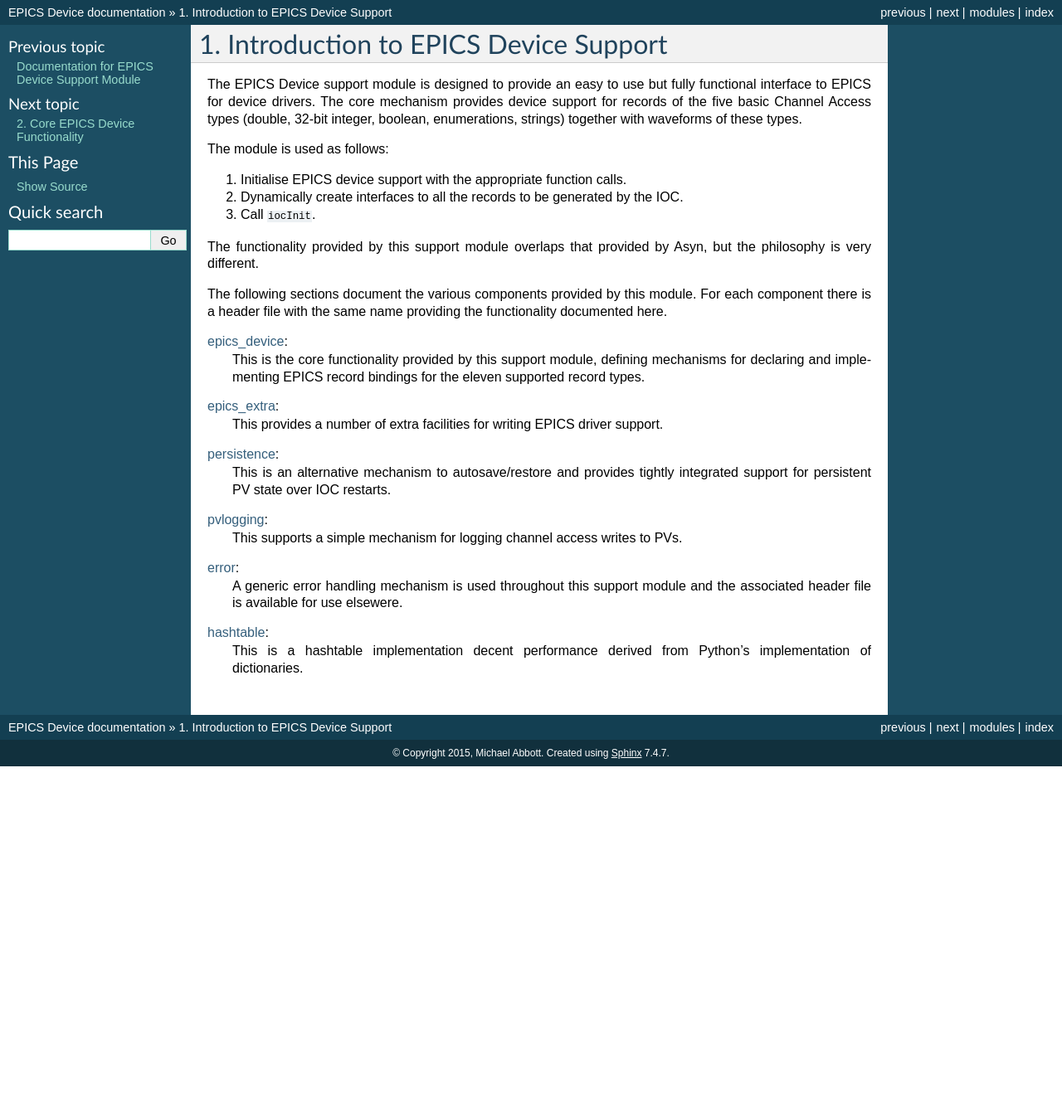
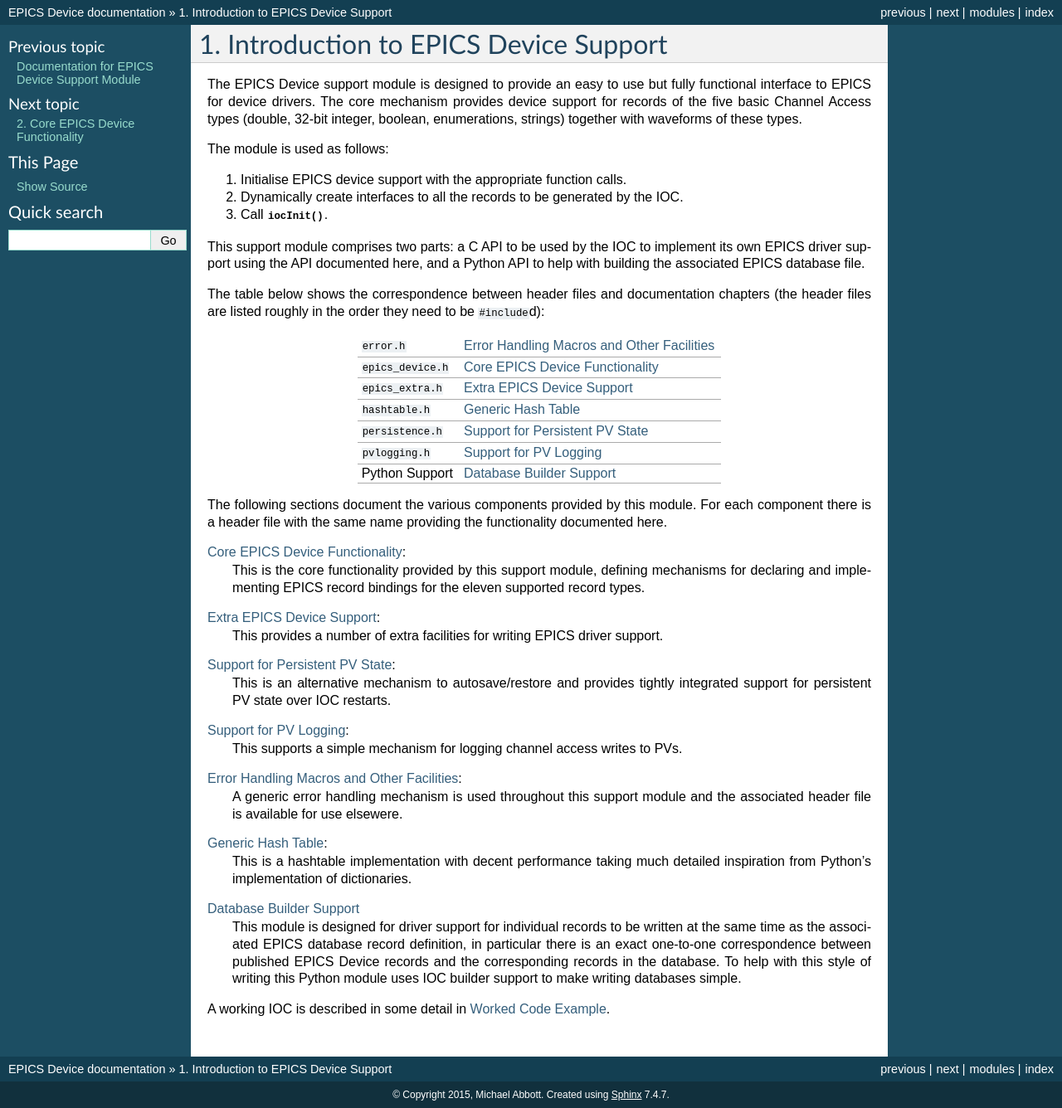
Before and after one commit to DiamondLightSource/epics_device, a Sphinx documentation site: the page built from docs/overview.rst, in a window 1280 px wide. Shown: the whole page at 83% size. Built offline with Sphinx 7.4.7, drawn with Linux system fonts in a browser that asks for light colours; before the commit the page ends 924 px from its top, so only the background shows below that.

Commit message:
EPICS Device: Tidy up introduction
git-svn-id: svn+ssh://serv0002.cs.diamond.ac.uk/home/subversion/repos/controls/diamond/trunk/support/epics_device@126988 e099a375-04f9-0310-9d5f-a741eaff62e1

```diff
--- a/docs/builder.rst
+++ b/docs/builder.rst
@@ -1,27 +1,32 @@
 ..  default-domain:: py
-..  module:: iocbuilder.modules.epics_device
-..  _builder:
-
+..  py:module:: iocbuilder.modules.epics_device
 
 Database Builder Support
 ========================
 
+The functionality documented here is designed to create EPICS databases
+alongside an IOC developed using the EPICS Device C API.  The database building
+process uses the IOC builder, which is a separate support module and documented
+elsewere.
+
 The IOC builder can be used to create records with EPICS Device device support.
 The IOC builder must be initialised appropriately and a little boilerplate is
 needed to use this library for database generation.  See for example the example
-IOC.  The following Python code can be used to build a database::
+IOC.  The following boilerplate Python code can be used to build a database
+(here we assume ``IOCBUILDER`` and ``EPICS_DEVICE`` have been configured in the
+build and exported)::
 
     from pkg_resources import require
-    require('iocbuilder==3.41')     # Or version as appropriate
+    import os
+    require('iocbuilder==%s' % os.environ['IOCBUILDER'])
 
     # Configure the IOC builder as we want to use it and load epics_device
     from iocbuilder import ModuleVersion, TemplateRecordNames, ConfigureTemplate
     ConfigureTemplate(record_names = TemplateRecordNames())
-    ModuleVersion('epics_device',
-        home = os.environ['EPICS_DEVICE'], use_name = False)
+    ModuleVersion('epics_device', os.environ['EPICS_DEVICE'])
 
     from iocbuilder import *
-    from iocbuilder.modules.epics_device.common import *
+    from iocbuilder.modules.epics_device import *
 
     # Now create records, eg
     aOut('RECORD', DESC = 'This is a record')
@@ -55,12 +59,13 @@
 * Setting ``SCAN = 'I/O Intr'`` and calling :func:`trigger_record` from within
   the driver.
 * Leaving ``SCAN`` as ``'Passive'`` and ensuring that the record is processed in
-  response to ``FLNK`` from some other record.  See blah_ for this.
+  response to ``FLNK`` from some other record.  In particular see
+  :func:`Trigger` for this.
 
 
 ..  function::
-        aIn(name, LOPR=None, HOPR=None, EGU=None, PREC=None, **fields)
-        longIn(name, LOPR=None, HOPR=None, EGU=None, **fields)
+    aIn(name, LOPR=None, HOPR=None, EGU=None, PREC=None, **fields)
+    longIn(name, LOPR=None, HOPR=None, EGU=None, **fields)
 
     For ``ai`` and ``longin`` records the ``MDEL`` field is set by default to -1
     to ensure that all ticks are generated.
@@ -145,6 +151,49 @@
     * The ``'PINI'`` field is set to ``'YES'``.
 
 
+Raw Record Creation
+~~~~~~~~~~~~~~~~~~~
+
+The functions listed above are all helper functions with a number of hard-wired
+defaults and actions.  A more direct approach to record creation can be taken by
+invoking the record creation methods for :data:`EpicsDevice` and
+:data:`iocbuilder.records` directly.
+
+..  data:: EpicsDevice
+
+    This Python object has a method for each record type supported by EPICS
+    Device, namely ``ai``, ``bi``, ``longin``, ``mbbi``, ``stringin``, ``ao``,
+    ``bo``, ``longout``, ``mbbo``, ``stringout``, ``waveform``.  Each method has
+    the following signature:
+
+    ..  function:: EpicsDevice.record(name, address=None, **fields)
+
+        ..  x** (vim)
+
+        Creates an EPICS record  of type `record` with the given `name`.  The
+        record is configured with EPICS Device support, and by default the EPICS
+        Device binding address is also `name`, but a different value can be
+        specified by setting `address`.  Keyword arguments can be used to
+        specify any EPICS field.
+
+        This method automatically initialises the ``DTYP`` and ``INP`` or
+        ``OUT`` fields as appropriate, and is otherwise just a wrapper around
+        the corresponding method of :data:`iocbuilder.records`.
+
+..  data:: iocbuilder.records
+
+    This is part of the IOC builder framework, not documented here.  There is a
+    method for each record type supported by EPICS with the following signature:
+
+    ..  function:: iocbuilder.records.record(name, **fields)
+
+        ..  x** (vim)
+
+        Creates an EPICS record of type `record` with the given `name` and with
+        other `fields` as specified.  These records by default have no EPICS
+        Device support configured.
+
+
 Helper Functions
 ----------------
 
@@ -152,14 +201,19 @@
 :func:`Trigger` function is the most complex one, designed for record sets which
 update on driver internal events.
 
-..  function:: Trigger(prefix, *pvs)
+..  function:: Trigger(prefix, *pvs, set_time = False)
 
     This function generates two records with names `prefix`\ ``:TRIG`` and
     `prefix`\ ``:DONE`` together with as many fanout records as necessary to
     ensure that all of the PVs in `pvs` are processed in turn when the ``:TRIG``
     record is processed.  This function is designed to be used with the
-    :c:type:`struct epics_interlock` API to implement coherent updating of all
-    the linked PVs.
+    :c:type:`epics_interlock` API to implement coherent updating of all the
+    linked PVs.
+
+    If the `set_time` field is set then :c:func:`create_interlock` should be
+    called with its `set_time` field set to ``true`` and a valid timestamp
+    should be passed to :c:func:`interlock_signal`.  In this case the driver is
+    responsible for timestamping the records.
 
     For example, the database definition::
 
--- a/docs/epics_extra.rst
+++ b/docs/epics_extra.rst
@@ -1,4 +1,4 @@
-..  py:module:: iocbuilder.modules.epics_device
+..  py:currentmodule:: iocbuilder.modules.epics_device
 
 Extra EPICS Device Support
 ==========================
@@ -72,7 +72,7 @@
 
     This is an opaque type representing an interlock consisting of the two EPICS
     records created by :py:func:`Trigger` and supporting the methods listed
-    below.
+    below.  Values are created by :func:`create_interlock`.
 
 ..  function:: struct epics_interlock *create_interlock( \
         const char *base_name, bool set_time)
--- a/docs/hashtable.rst
+++ b/docs/hashtable.rst
@@ -1,4 +1,3 @@
-
 Generic Hash Table
 ==================
 
--- a/docs/index.rst
+++ b/docs/index.rst
@@ -1,9 +1,5 @@
-.. _index:
-
 Documentation for EPICS Device Support Module
 =============================================
-
-Contents:
 
 ..  toctree::
     :numbered:
--- a/docs/overview.rst
+++ b/docs/overview.rst
@@ -17,41 +13,60 @@
 
 2.  Dynamically create interfaces to all the records to be generated by the IOC.
 
-3.  Call `iocInit`.
+3.  Call :func:`iocInit`.
 
-The functionality provided by this support module overlaps that provided by
-Asyn, but the philosophy is very different.
+This support module comprises two parts: a C API to be used by the IOC to
+implement its own EPICS driver support using the API documented here, and a
+Python API to help with building the associated EPICS database file.
+
+The table below shows the correspondence between header files and documentation
+chapters (the header files are listed roughly in the order they need to be
+``#include``\ d):
+
+==================  ===============================
+``error.h``         :doc:`error`
+``epics_device.h``  :doc:`epics_device`
+``epics_extra.h``   :doc:`epics_extra`
+``hashtable.h``     :doc:`hashtable`
+``persistence.h``   :doc:`persistence`
+``pvlogging.h``     :doc:`pvlogging`
+Python Support      :doc:`builder`
+==================  ===============================
 
 The following sections document the various components provided by this module.
 For each component there is a header file with the same name providing the
 functionality documented here.
 
-epics_device_:
+:doc:`epics_device`:
     This is the core functionality provided by this support module, defining
     mechanisms for declaring and implementing EPICS record bindings for the
     eleven supported record types.
 
-`epics_extra`_:
+:doc:`epics_extra`:
     This provides a number of extra facilities for writing EPICS driver support.
 
-`persistence`_:
+:doc:`persistence`:
     This is an alternative mechanism to autosave/restore and provides tightly
     integrated support for persistent PV state over IOC restarts.
 
-`pvlogging`_:
+:doc:`pvlogging`:
     This supports a simple mechanism for logging channel access writes to PVs.
 
-`error`_:
+:doc:`error`:
     A generic error handling mechanism is used throughout this support module
     and the associated header file is available for use elsewere.
 
-`hashtable`_:
-    This is a hashtable implementation decent performance derived from Python's
-    implementation of dictionaries.
+:doc:`hashtable`:
+    This is a hashtable implementation with decent performance taking much
+    detailed inspiration from Python's implementation of dictionaries.
 
-.. _epics_device: epics_device.html
-.. _epics_extra: epics_extra.html
-.. _persistence: persistence.html
-.. _pvlogging: pvlogging.html
-.. _error: error.html
-.. _hashtable: hashtable.html
+:doc:`builder`
+    This module is designed for driver support for individual records to be
+    written at the same time as the associated EPICS database record definition,
+    in particular there is an exact one-to-one correspondence between published
+    EPICS Device records and the corresponding records in the database.  To help
+    with this style of writing this Python module uses IOC builder support to
+    make writing databases simple.
+
+
+A working IOC is described in some detail in :doc:`example`.
```
Also changed, not shown: other parts of docs/builder.rst (+8 -8 lines), other parts of docs/overview.rst (+0 -4 lines).
